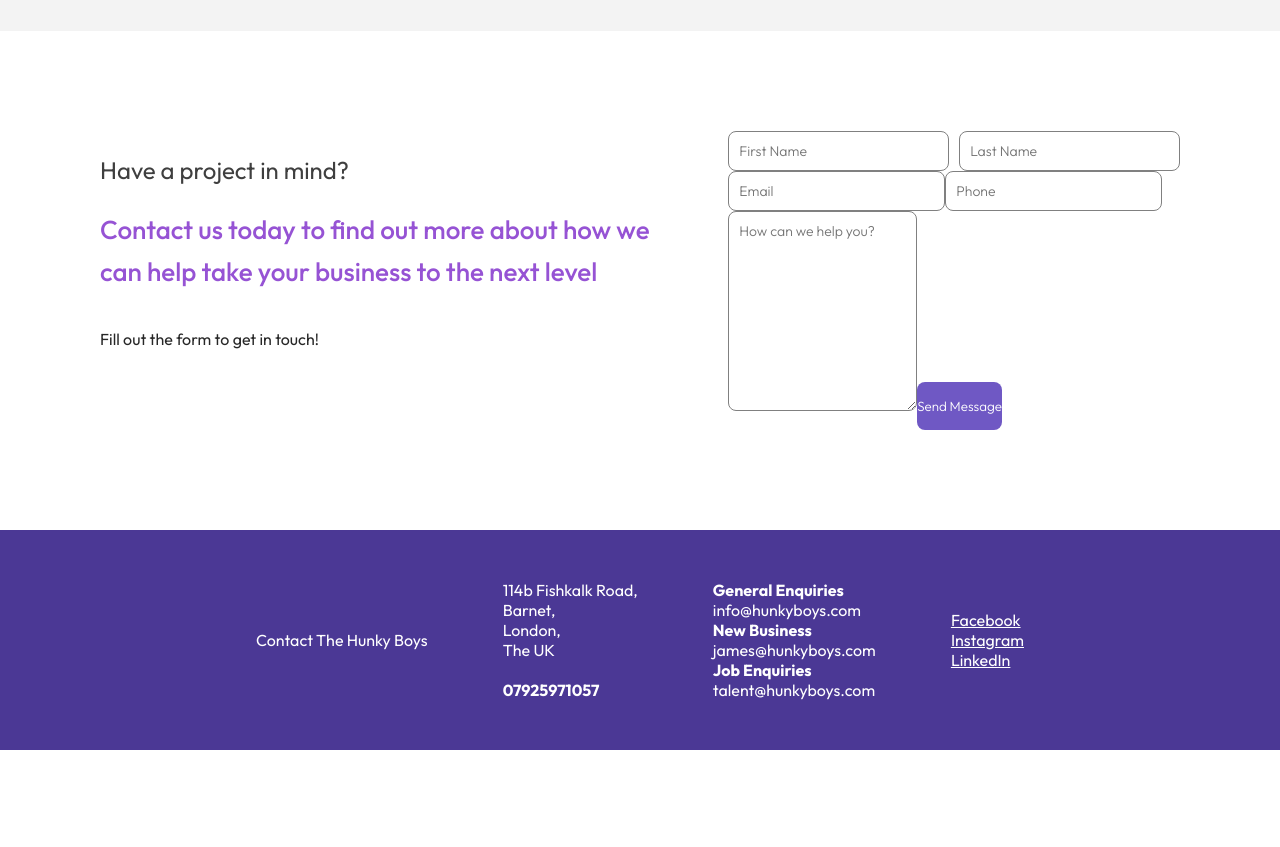
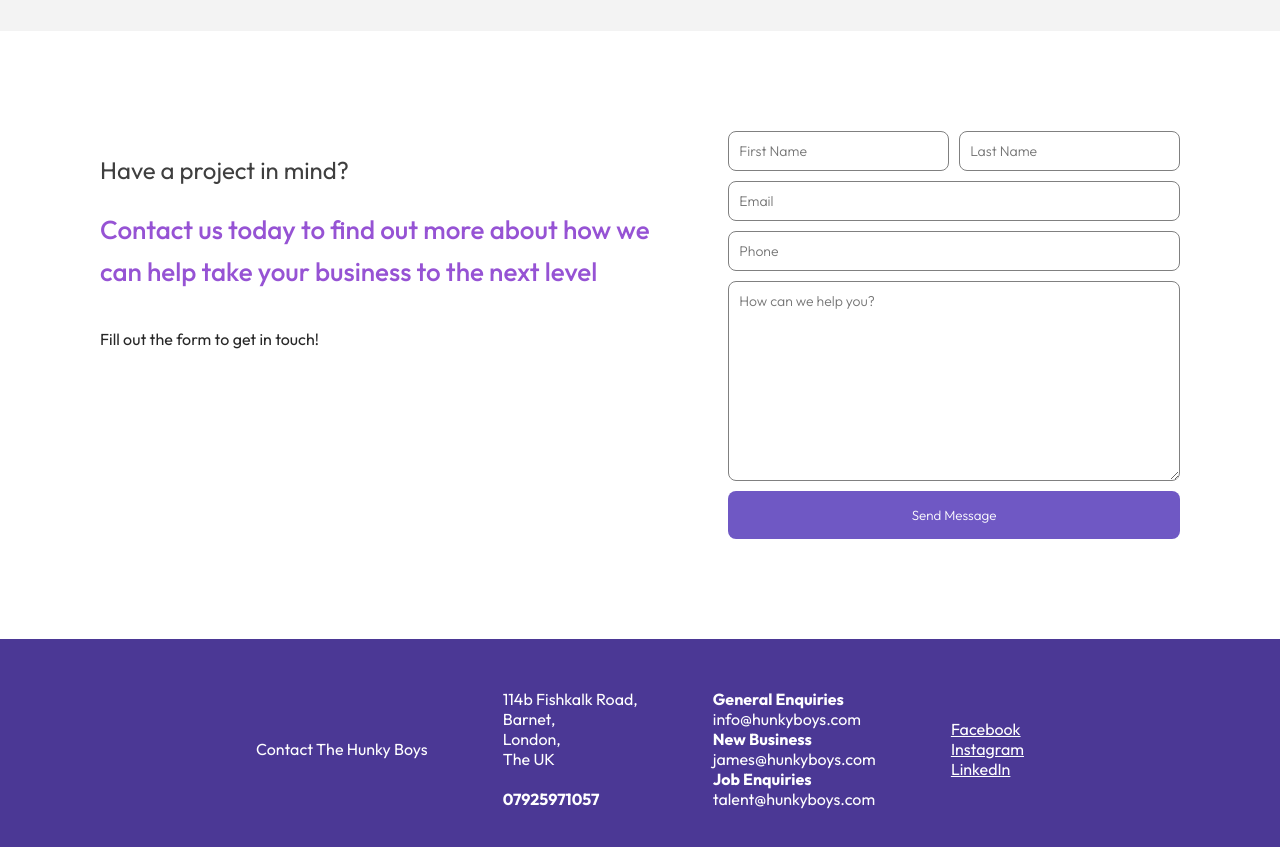
Before and after one commit to theowalcot6/quack, a Gatsby site: page / in a window 1280 px wide. Shown: the part 5300-6147 px from the top of the page. Before the commit the page ends 6050 px from the top, so only its background shows below. Built offline with nearby package versions, Linux system fonts and the light colour scheme; Gatsby itself is replaced by a stand-in of ours.

Commit message:
Upload New Quack

```diff
--- a/src/components/main_page_sections_stylings/contact.css
+++ b/src/components/main_page_sections_stylings/contact.css
@@ -29,6 +29,8 @@
 
 .contact-form {
     width:500px;
+    display:flex;
+    flex-direction:column;
     gap:10px;
 }
 
@@ -41,6 +43,7 @@
     color: rgba(137, 137, 137, 1);
     font-weight:300;
     padding-left:10px;
+    width:100%;
 
 }
 
@@ -54,6 +57,7 @@
     font-size:14px;
     padding-left:10px;
     padding-top:10px;
+    width:100%;
 }
 
 .name-div-form {
@@ -74,4 +78,5 @@
     font-family:'Outfit';
     border-radius:8px;
     font-weight:300;
+    width:100%;
 }
```
Also changed, not shown: src/components/main_page_sections/Contact.js (indentation only).
